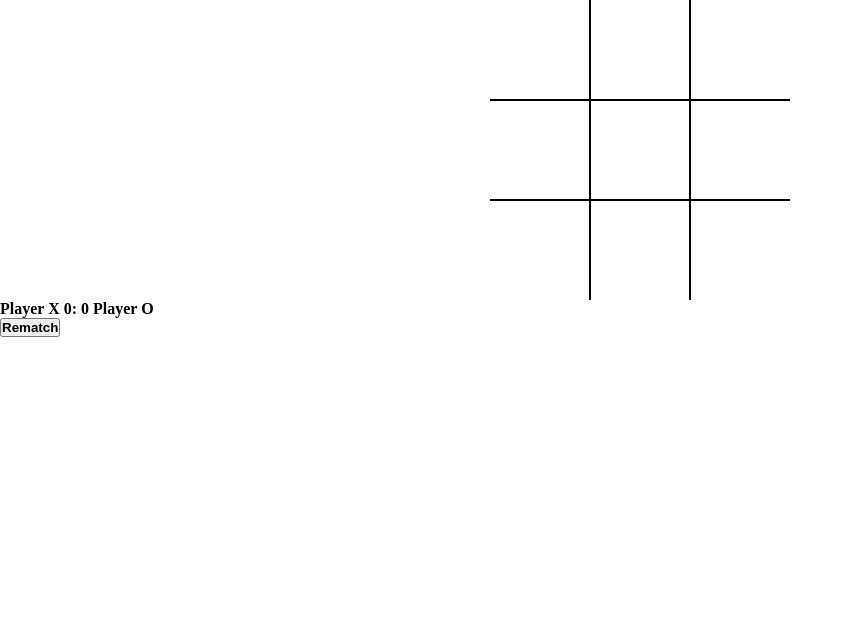
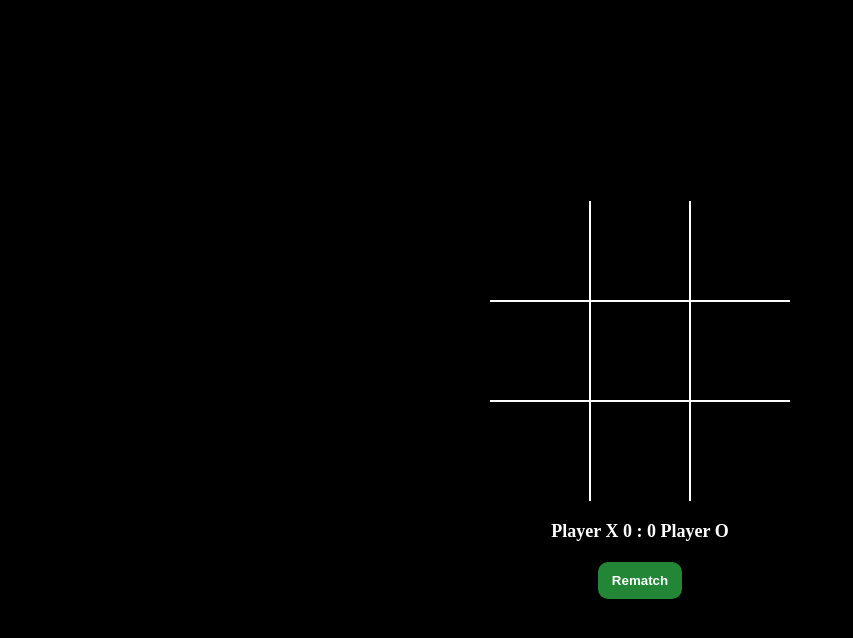
Before and after one commit to Jovan-Nsty/tic-tac-toe, a plain HTML site: page index.html in a window 1280 px wide. Shown: the whole page, without its empty margins (0-853 px from the left). Drawn offline with Linux system fonts and the light colour scheme.

Commit message:
UI design update

```diff
--- a/app.js
+++ b/app.js
@@ -118,7 +118,7 @@ const gameFlow = (() => {
 })();
 
 const displayController = (() => {
-  const rematchBtn = document.querySelector('.button');
+  const rematchBtn = document.getElementById('rematch-btn');
 
   const { deleteGameBoard } = gameBoard;
 
@@ -160,7 +160,7 @@ const displayResult = (() => {
 
   const updateResult = (() => {
     createParagraph.textContent =
-    `${playerOne.displayPlayersName()} ${playerOne.displayPlayersScore()}:
+    `${playerOne.displayPlayersName()} ${playerOne.displayPlayersScore()} :
      ${playerTwo.displayPlayersScore()} ${playerTwo.displayPlayersName()}`;
 
     resultPlaceholder.appendChild(createParagraph);
--- a/index.html
+++ b/index.html
@@ -8,6 +8,7 @@
     <script src="app.js" defer></script>
   </head>
   <body>
+    <section id="main">
       <section id="container">
         <div class="row" data-row="0">
           <div class="column" data-column="0"></div>
@@ -26,8 +27,9 @@
         </div>
     </section>
     <div id="result-placeholder"></div>
-  <div id="btn-group">
-    <button class="button">Rematch</button>
+    <div>
+      <button id="rematch-btn">Rematch</button>
     </div>
+</section>
 </body>
 </html>
--- a/style.css
+++ b/style.css
@@ -7,6 +7,16 @@
 
 html, body {
     height: 100vh;
+}
+
+#main {
+    display: flex;
+    flex-direction: column;
+    align-items: center;
+    justify-content: center;
+    height: 100vh;
+    gap: 20px;
+    background-color: black;
 }
 
 #container {
@@ -23,11 +33,31 @@ html, body {
 .column {
     height: 100px;
     width: 100px;
-    border: 1px solid black;
+    border: 1px solid white;
     cursor: pointer;
     display: flex;
     justify-content: center;
     align-items: center;
+    color: white;
+    font-size: 40px;
+}
+
+#rematch-btn {
+    cursor: pointer;
+    border: none;
+    border-radius: 10px;
+    color: white;
+    background-color: #238636;
+    padding: 11px 14px;
+}
+
+#rematch-btn:hover {
+    background-color: #29a842;
+}
+
+#result-placeholder > p {
+    color: white;
+    font-size: large;
 }
 
 .row:nth-child(1) .column:nth-child(1),
```
Lines whose indentation alone changed are shown as unchanged.
